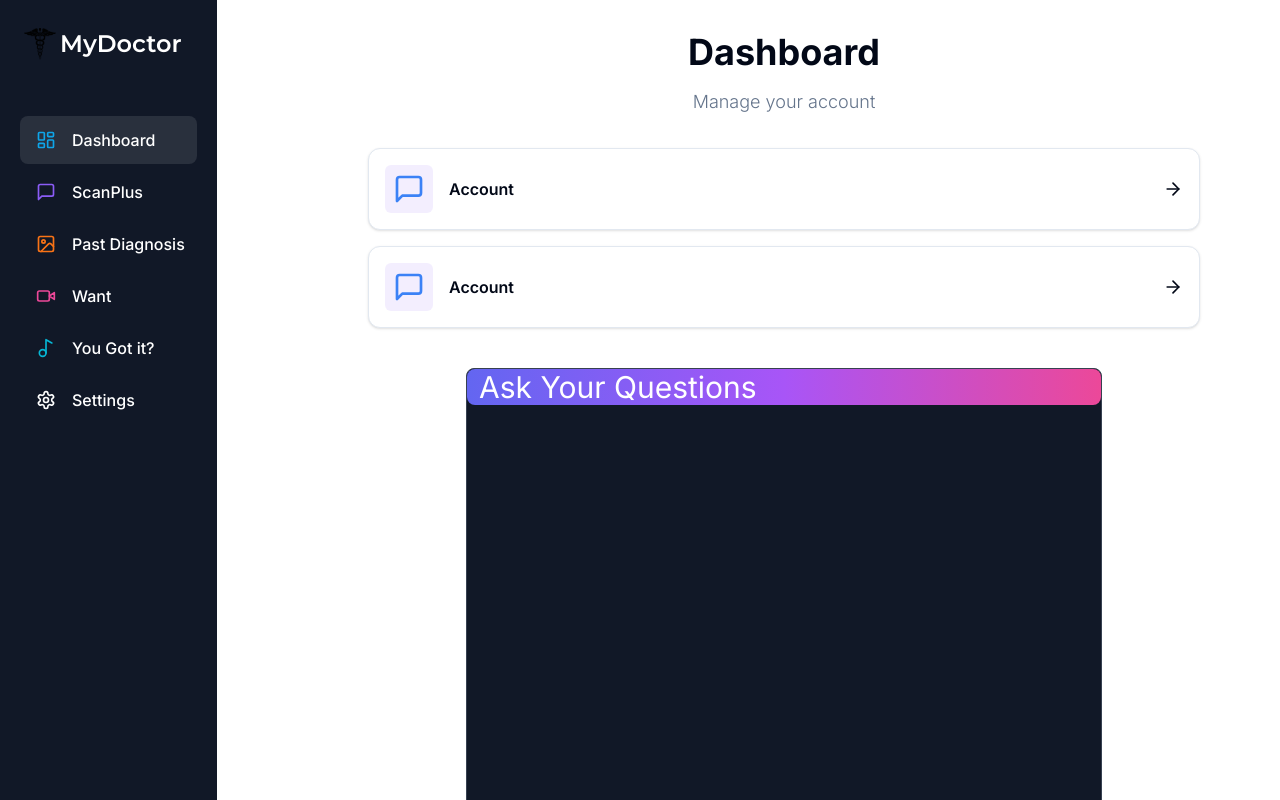
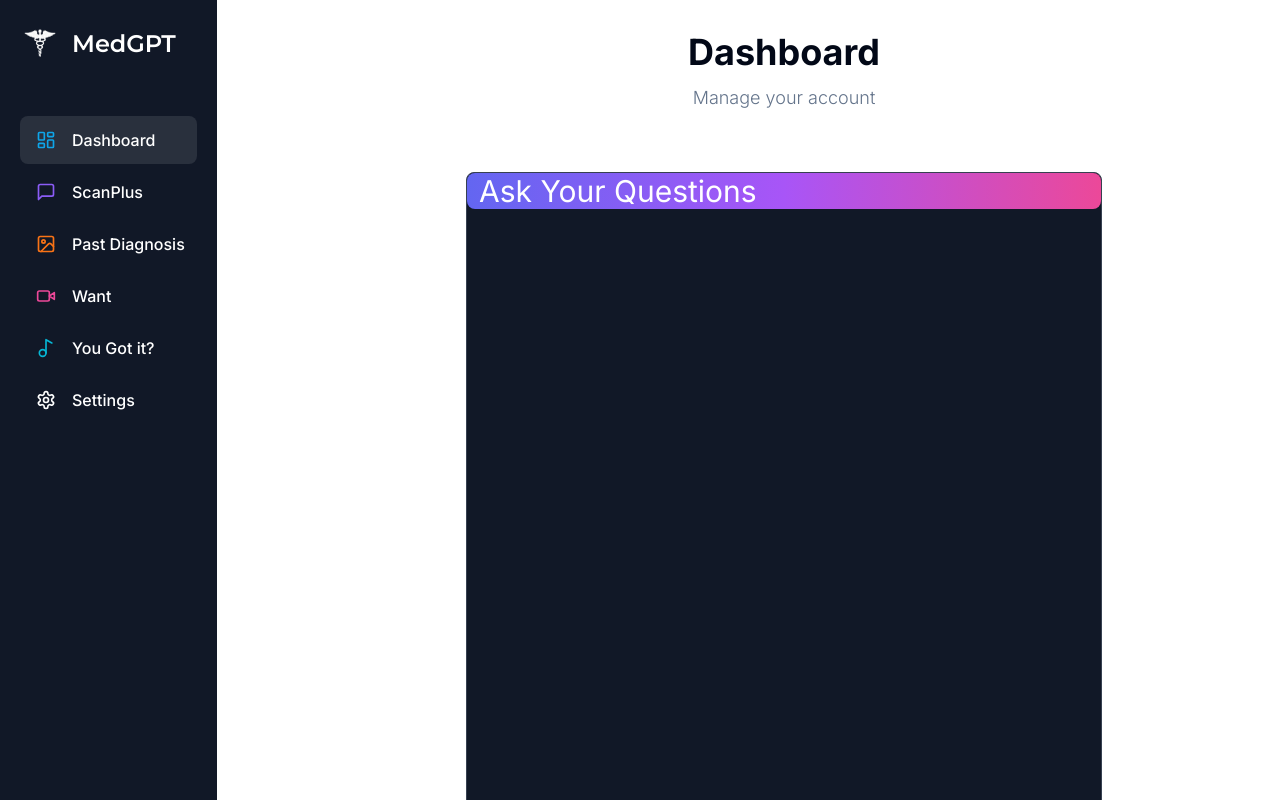
Before and after one commit to Gupta-Aryaman/MediMate, a Next.js app in the folder app/: page /dashboard in a window 1280 px wide. Shown: the top 800 px of the page. Built offline with nearby package versions, Linux system fonts and the light colour scheme.

Commit message:
CHATBOX IMPROVISED

```diff
--- a/app/package.json
+++ b/app/package.json
@@ -13,11 +13,12 @@
     "@radix-ui/react-dialog": "^1.0.5",
     "@radix-ui/react-icons": "^1.3.0",
     "@radix-ui/react-slot": "^1.0.2",
+    "axios": "^1.6.2",
     "class-variance-authority": "^0.7.0",
     "clsx": "^2.0.0",
     "crisp-sdk-web": "^1.0.21",
     "lucide-react": "^0.289.0",
-    "next": "14.0.0",
+    "next": "^14.0.3",
     "react": "^18",
     "react-dom": "^18",
     "react-hot-toast": "^2.4.1",
--- a/app/src/app/(dashboard)/(routes)/dashboard/page.tsx
+++ b/app/src/app/(dashboard)/(routes)/dashboard/page.tsx
@@ -7,22 +7,22 @@ import { cn } from "@/lib/utils";
 import { axios } from "axios";
 import TypingAnimation from "@/components/TypingAnimation";
 
-const tools = [
-    {
-        label: 'Account',
-        icon: MessageSquare,
-        color: 'text-blue-500',
-        bgColor: 'bg-violet-500/10',
-        href: '/dashboard'
-    },
-    {
-        label: 'Account',
-        icon: MessageSquare,
-        color: 'text-blue-500',
-        bgColor: 'bg-violet-500/10',
-        href: '/dashboard'
-    },
-]
+// const tools = [
+//     {
+//         label: 'Account',
+//         icon: MessageSquare,
+//         color: 'text-blue-500',
+//         bgColor: 'bg-violet-500/10',
+//         href: '/dashboard'
+//     },
+//     {
+//         label: 'Account',
+//         icon: MessageSquare,
+//         color: 'text-blue-500',
+//         bgColor: 'bg-violet-500/10',
+//         href: '/dashboard'
+//     },
+// ]
 
 
 export default function DashboardPage() {
@@ -33,7 +33,8 @@ export default function DashboardPage() {
     const handleSubmit = (event) => {
         event.preventDefault();
         setChatLog((prevChatLog) => [...prevChatLog, { type: "user", message: inputValue }]);
-        setInputValue('');
+        // setInputValue('');
+
     }
 
     const sendMessage =  (message) => {
@@ -60,13 +61,13 @@ export default function DashboardPage() {
     }
     return (
         <div>
-            <div className="mb-8 space-y-4">
+            <div className="mb-8 space-y-3">
                 <h2 className="text-4xl md:text-4xl font-bold text-center">
                     Dashboard
                 </h2>
                 <p className="text-muted-foreground font-light text-sm md:text-lg text-center">Manage your account</p>
             </div>
-            <div className="px-4 md:px-20 lg:px-20 space-y-4">
+            {/* <div className="px-4 md:px-20 lg:px-20 space-y-4">
                 {tools.map((tool) => (
                     <Card
                     key={tool.href}
@@ -82,33 +83,30 @@ export default function DashboardPage() {
                         <ArrowRight className="w-5 h-5" />
                     </Card>
                 ))}
-            </div>
-            <div className="container mx-auto max-w-[700px] py-10">
+            </div> */}
+            <div className="container mx-auto max-w-[700px] py-7">
                 <div className="flex flex-col h-screen bg-gray-900 border border-gray-700 rounded-lg">
                     <h1 className="bg-gradient-to-r from-indigo-500 via-purple-500 to-pink-500 rounded-lg px-3 text-3xl text-white">
                     Ask Your Questions
                     </h1>
-                <div className="flex-grow p-6">
-                    <div className="flex flex-col h-full overflow-y-auto">
+                <div className="flex-grow p-6 overflow-y-auto">
                     {chatLog.map((message, index) => (
                         <div key={index} className={`flex ${message.type === 'user' ? 'justify-end' : 'justify-start'}`}>
-                                <div className={`${message.type === 'user' ? 'bg-purple-500' : 'bg-gray-800'} rounded-mlg p-4 text-white max-w-sm rounded-lg`}>
+                        <div className={`${message.type === 'user' ? 'bg-purple-500' : 'bg-gray-800'} rounded-mlg p-4 text-white max-w-sm rounded-lg`} style={{ wordWrap: 'break-word' }}>
                         {message.message}
                         </div>
                         </div>
                         ))}
-                        {
-                            isloading && (
+                    {isloading && (
                         <div key={chatLog.length} className="flex justify-start">
                             <div className="bg-gray-800 rounded-lg p-4 text-white max-w-sm rounded-lg">
-                                        <TypingAnimation />
+                            Typing...
                             </div>
                         </div>
-                            )
-                        }
+                            )}
                 </div>
                 <form onSubmit={handleSubmit} className="flex-none p-6">
-                        <div className="flex rounded-lg border border-gray-700 bg-gray-700 ">
+                    <div className="flex rounded-lg border border-gray-700 bg-gray-700">
                     <input type="text" placeholder="Type Your message" onChange={(e) => setInputValue(e.target.value)} className="flex-grow px-4 py-2 bg-transparent text-white focus:outline-none" />
                     <button type="submit" className="bg-purple-500 rounded-lg px-4 py=2 text-white font-semibold focus:outline-none hover:bg-purple-600 transition-colors duration-300">Send</button>
                     </div>
@@ -116,6 +114,5 @@ export default function DashboardPage() {
             </div>
         </div>
     </div>
-    </div>
 );
 }
--- a/app/src/components/landing-hero.tsx
+++ b/app/src/components/landing-hero.tsx
@@ -26,7 +26,7 @@ export const LandingHero = () => {
             <div className="flex justify-center">
                 <Link href={isSignedIn ? "/dashboard" : "/sign-up"}>
                     <Button className="rounded-full bg-gradient-to-r from-rose-400 via-fuchsia-500 to-indigo-500 md:text-lg p-4 md:p-6 font-semibold">
-                        Get Your Diagnosis Now
+                    {isSignedIn ? "Go to Dashboard" : "Get Your Diagnosis Now"}
                     </Button>
                 </Link>
             </div>
--- a/app/src/components/landing-navbar.tsx
+++ b/app/src/components/landing-navbar.tsx
@@ -29,7 +29,7 @@ export const LandingNavbar = () => {
             <div className="flex items-center gap-x-2">
                 <Link href={isSignedIn ? "/dashboard" : "/sign-up"}>
                     <Button className="rounded-full">
-                        Get Started
+                    {isSignedIn ? "Go to Dashboard" : "Get Started"}
                     </Button>
                 </Link>
             </div>
--- a/app/src/components/sidebar.tsx
+++ b/app/src/components/sidebar.tsx
@@ -59,11 +59,11 @@ const Sidebar = () => {
                     <div className="relative h-8 w-8 mr-1">
                         <Image
                             fill
-                            src="/logo.png"
+                            src="/logo-white.png"
                             alt="Logo" />
                     </div>
-                    <h1 className={cn("text-2xl font-bold", montserrat.className)}>
-                        MyDoctor
+                    <h1 className={cn("text-2xl font-bold ml-3", montserrat.className)}>
+                        MedGPT
                     </h1>
                 </Link>
                 <div className="space-y-1">
```
Also changed, not shown: app/public/logo-white.png (added), 1 other file (tests, documents, lock files or other folders). Lines whose indentation alone changed are shown as unchanged.
